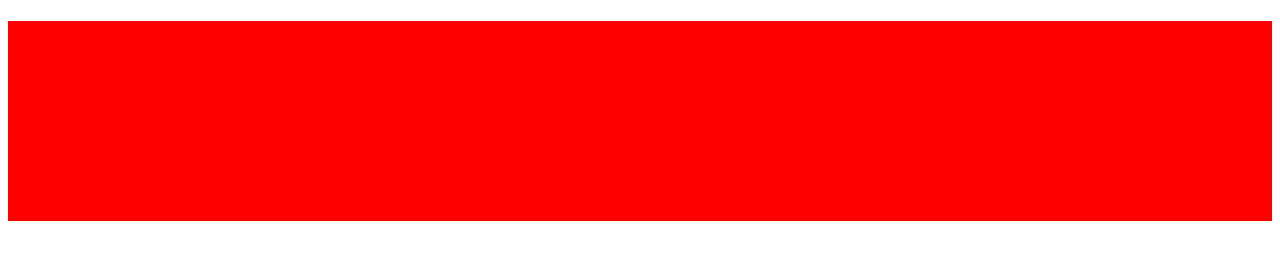
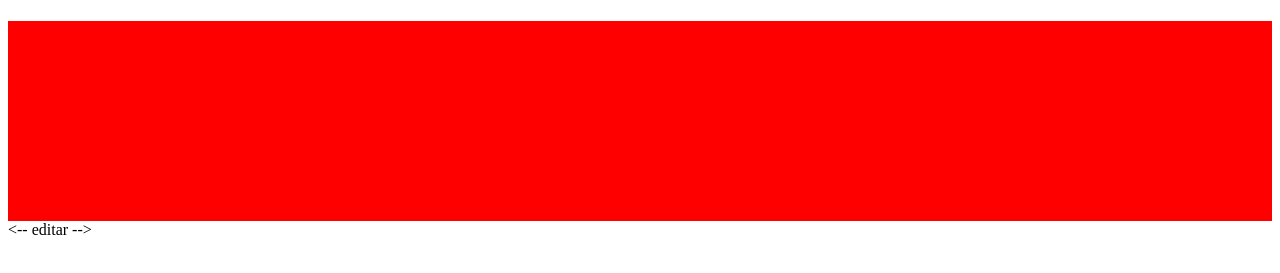
Before and after one commit to a21martinas/PrimerScript, a plain HTML site: page index.html in a window 1280 px wide. Shown: the part 59-332 px from the top of the page. Drawn offline with Linux system fonts and the light colour scheme.

Commit message:
Update index.html

```diff
--- a/index.html
+++ b/index.html
@@ -66,5 +66,6 @@
 
 <h1>Hola mundo</h1>
 <div id="contenedor" onclick='alert("Pulsadoi")'></div>
+<-- editar -->
 </body>
 </html>
```
